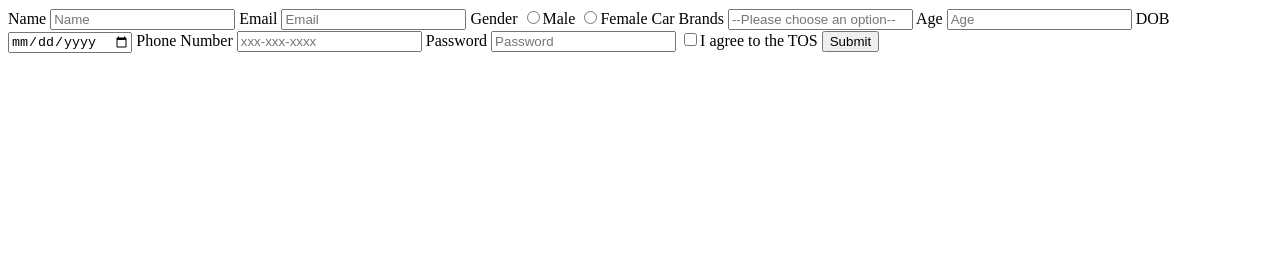
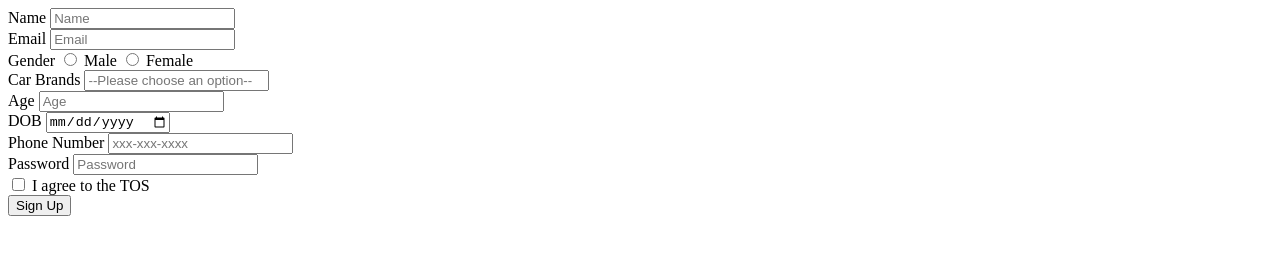
Before and after one commit to acciojob/signup-form-car-bharathboienipalli, a website: page main.html in a window 1280 px wide. Drawn offline with Linux system fonts and the light colour scheme.

Commit message:
created a submission

```diff
--- a/main.html
+++ b/main.html
@@ -3,39 +3,43 @@
 <html>
 
 <head>
+	<title>Signup Form</title>
 	<link rel="stylesheet" href="styles.css">
 </head>
 
 <body>
 	<form action="/submit" method="post">
 		<label for="name">Name</label>
-		<input type="text" id="name" placeholder="Name" required>
+		<input type="text" id="name" placeholder="Name" required><br>
 
 		<label for="email">Email</label>
-		<input type="email" id="email" placeholder="Email" required>
+		<input type="email" id="email" placeholder="Email" required><br>
 
 		<label for="gender_m,gender_f">Gender</label>
-		<input type="radio" id="gender_m,gender_f" required>Male
-		<input type="radio" id="gender_m,gender_f" required>Female
+		<input type="radio" id="gender_m" value="male" required>
+		<label for="gender_m">Male</label>
+		<input type="radio" id="gender_f" value="female" required>
+		<label for="gender_f">Female</label><br>
 
 		<label for="cars">Car Brands</label>
-		<input type="select" id="cars" placeholder="--Please choose an option--" required>
+		<input type="select" id="cars" placeholder="--Please choose an option--" required><br>
 
 		<label for="age">Age</label>
-		<input type="number" id="age" placeholder="Age" required>
+		<input type="number" id="age" placeholder="Age" required><br>
 
 		<label for="dob">DOB</label>
-		<input type="date" id="dob" required>
+		<input type="date" id="dob" required><br>
 
 		<label for="tel">Phone Number</label>
-		<input type="tel" id="tel" placeholder="xxx-xxx-xxxx" required>
+		<input type="tel" id="tel" placeholder="xxx-xxx-xxxx" required><br>
 
 		<label for="password">Password</label>
-		<input type="password" id="password" placeholder="Password" required>
+		<input type="password" id="password" placeholder="Password" required><br>
 
-		<input type="checkbox" id="tos">I agree to the TOS
+		<input type="checkbox" id="tos">
+		<label>I agree to the TOS</label><br>
 
-		<input type="submit" value="Submit">
+		<button type="submit">Sign Up</button>
 	</form>
 	<!-- the entire body must be written by student -->
     <script type="text/javascript" src="./script.js">
```
